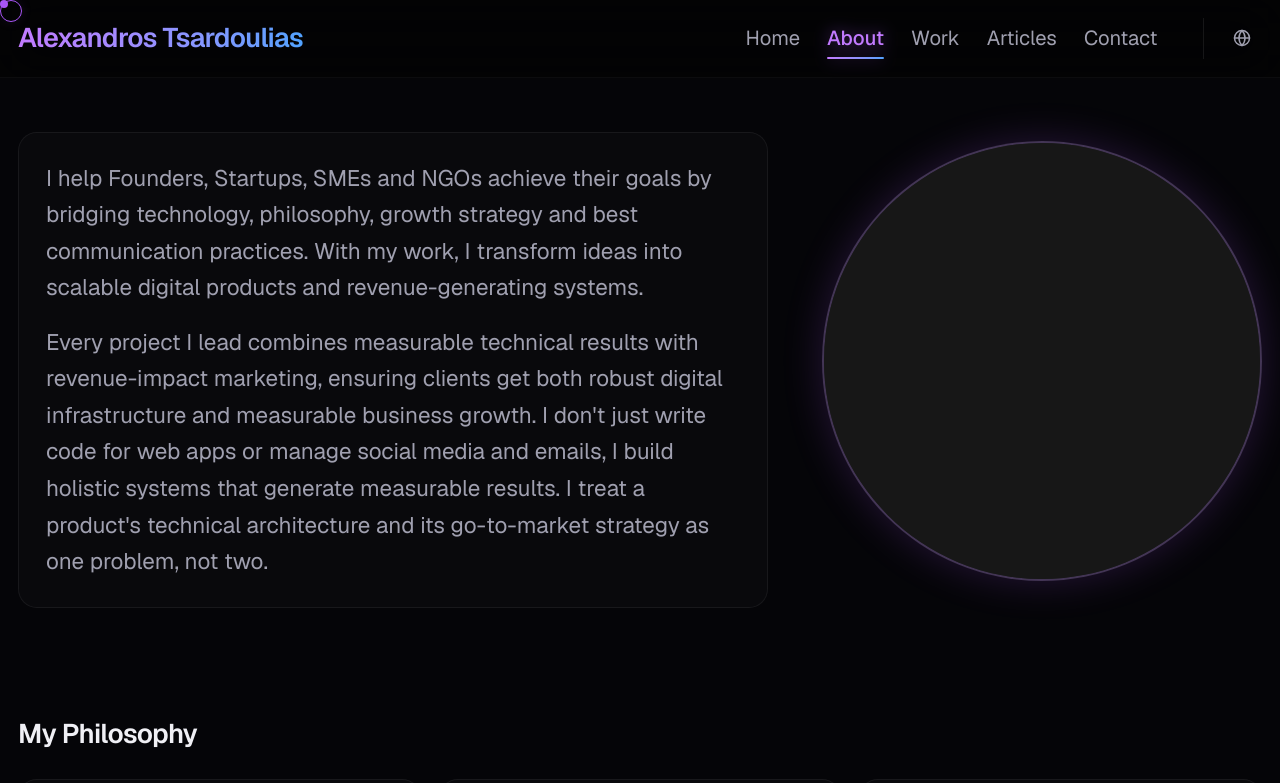
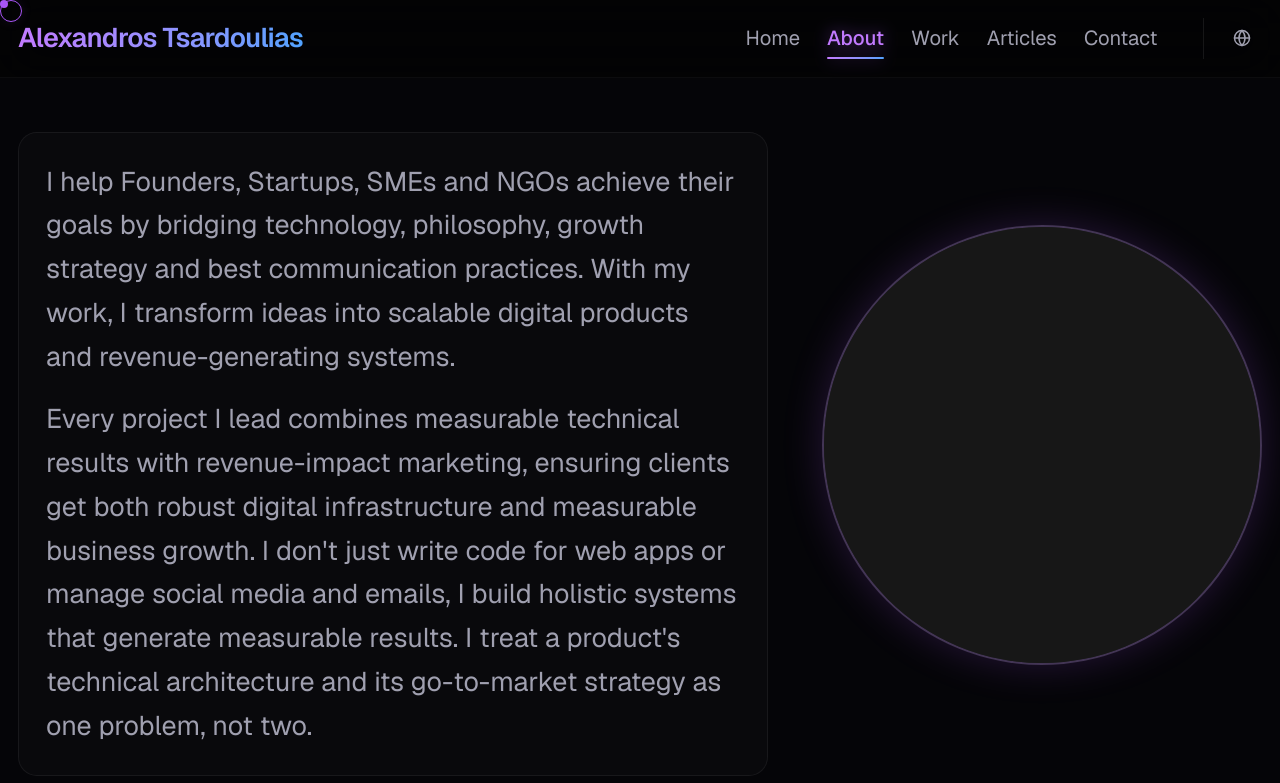
Before and after one commit to alekostsardoulias/alekos-website, a Next.js app: page /en/about in a window 1280 px wide. Shown: the top 783 px of the page. Built offline with nearby package versions, Linux system fonts and the light colour scheme.

Commit message:
tweak: about bio text +10% (text-xl md:text-2xl)

```diff
--- a/src/app/[locale]/about/page.tsx
+++ b/src/app/[locale]/about/page.tsx
@@ -36,7 +36,7 @@ export default async function AboutPage() {
       <HeroSection headingKey="heading" headingNamespace="about" largeImage hideTitle>
           <div className="mt-4 space-y-4 rounded-xl border border-white/[0.06] bg-white/[0.02] backdrop-blur-sm p-5 md:p-6 max-h-full overflow-y-auto">
           {(t.raw('bio.paragraphs') as string[]).map((paragraph, i) => (
-            <p key={i} className="text-lg md:text-xl leading-relaxed text-muted">
+            <p key={i} className="text-xl md:text-2xl leading-relaxed text-muted">
               {paragraph}
             </p>
           ))}
```
